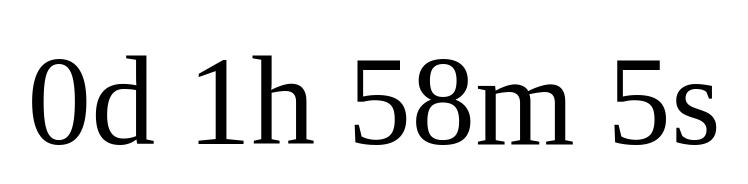
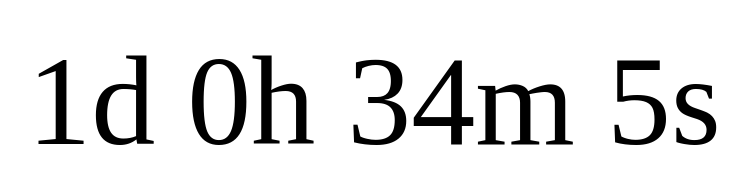
Before and after one commit to folkong/folkong.github.io, a plain HTML site: page index.html in a window 1280 px wide. Shown: the whole page, without its empty margins (266-1014 px from the left). Drawn offline with Linux system fonts and the light colour scheme.

Commit message:
Fix time

```diff
--- a/index.html
+++ b/index.html
@@ -15,7 +15,7 @@ p {
 <p id="countdown"></p>
 
 <script>
-const surpriseDate = new Date("May 6, 2022 23:54:00").getTime();
+const surpriseDate = new Date("May 7, 2022 22:30:00").getTime();
  const interval = setInterval(function() {
   const now = new Date().getTime();
   const diff = surpriseDate - now;
```
